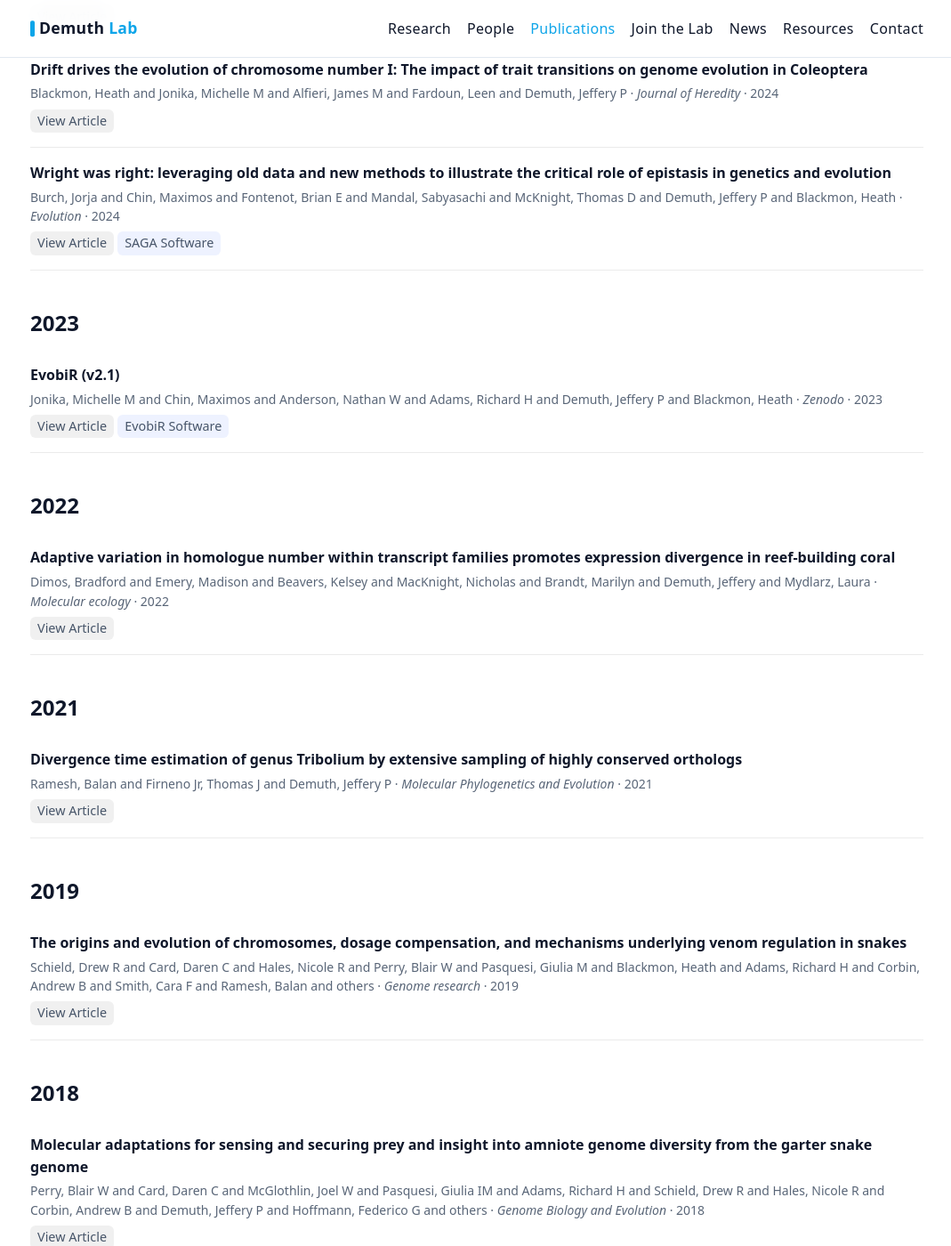
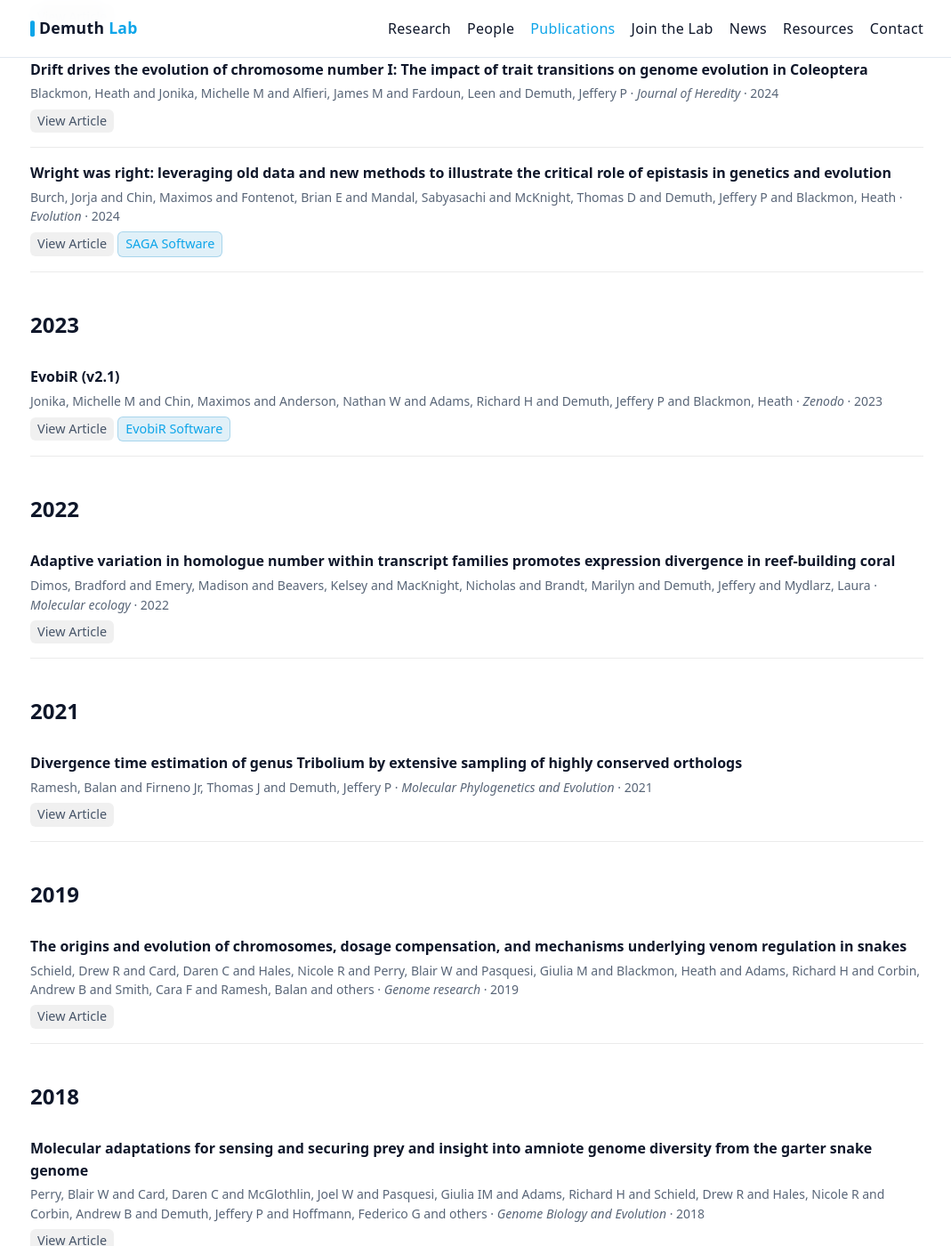
Before and after one commit to demuth-lab/demuth-lab.github.io, a Jekyll site: the page built from publications.md, in a window 1280 px wide and 1400 px high, scrolled down 877 px. Shown: the whole window at 89% size, without its empty margins (104-1173 px from the left). Built offline with Jekyll 4.4.1, drawn with Linux system fonts in a browser that asks for light colours.

Commit message:
Update main.css

```diff
--- a/assets/css/main.css
+++ b/assets/css/main.css
@@ -6,6 +6,8 @@
   --accent:#0ea5e9;
   --accent2:#10b981;
   --card:#f8fafc;
+  --accent-soft:rgba(2,132,199,0.12);
+  --accent-border:rgba(2,132,199,0.25);
 }
 
 *{box-sizing:border-box}
@@ -301,13 +303,14 @@ a:hover{text-decoration:underline}
   padding:2px 8px;
   border-radius:6px;
   font-size:0.9rem;
-  background:#eef2ff;
-  color:var(--muted);
+  background:var(--accent-soft);
+  color:var(--accent);
+  border:1px solid var(--accent-border);
   text-decoration:none;
 }
 .pub-links a.software-link:hover{
-  background:#e2e8ff;
-  color:var(--fg);
+  background:rgba(2,132,199,0.20);
+  border-color:rgba(2,132,199,0.40);
   text-decoration:none;
 }
 
```
